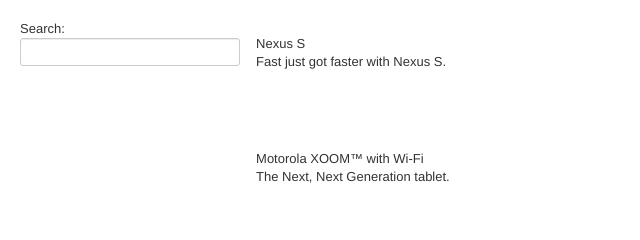
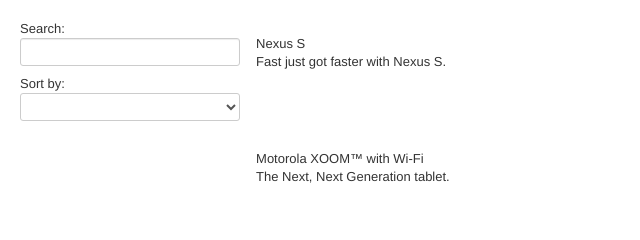
Before and after one commit to opheliasdaisies/video_game_zombies, a website: page app/index.html in a window 1280 px wide. Shown: the top 240 px of the page, 0-640 px from the left. Drawn offline with Linux system fonts and the light colour scheme.

Commit message:
add sorting options

```diff
--- a/app/index.html
+++ b/app/index.html
@@ -13,10 +13,15 @@
       <div class="row-fluid">
         <div class="span2">
           Search: <input ng-model="query">
+          Sort by:
+          <select ng-model="orderProp">
+            <option value="name">Alphabetical</option>
+            <option value="age">Newest</option>
+          </select>
         </div>
         <div class="span10">
           <ul class="phones">
-            <li ng-repeat="phone in phones | filter: query">
+            <li ng-repeat="phone in phones | filter: query | orderBy: orderProp">
               {{phone.name}}
               <p>{{phone.snippet}}</p>
             </li>
```
